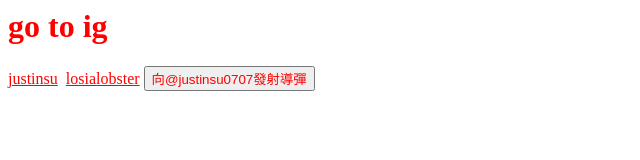
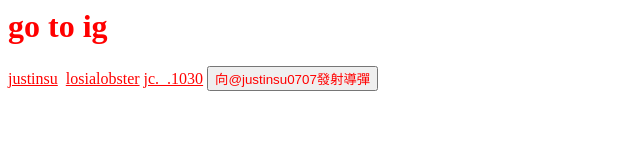
Before and after one commit to no542/no542.github.io, a plain HTML site: page index.html in a window 1280 px wide. Shown: the whole page, without its empty margins (0-640 px from the left). Drawn offline with Linux system fonts and the light colour scheme.

Commit message:
Update index.html

```diff
--- a/index.html
+++ b/index.html
@@ -8,6 +8,7 @@
   <a href="https://www.instagram.com/0707justinsu/">justinsu</a>
   <img src="">
   <a href="https://www.instagram.com/lobster_ma/">losialobster</a>
+  <a href="https://www.instagram.com/jc._.1030?igsh=OXJyd3JocmM2YmJn/">jc._.1030</a>
   </body>
   <button>向@justinsu0707發射導彈</button>
 
```
